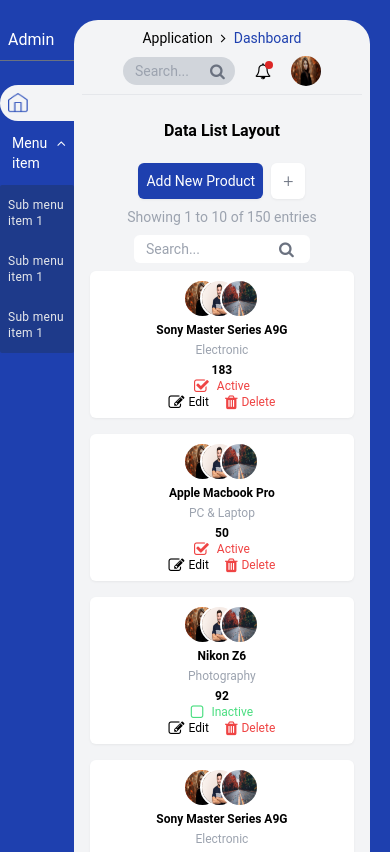
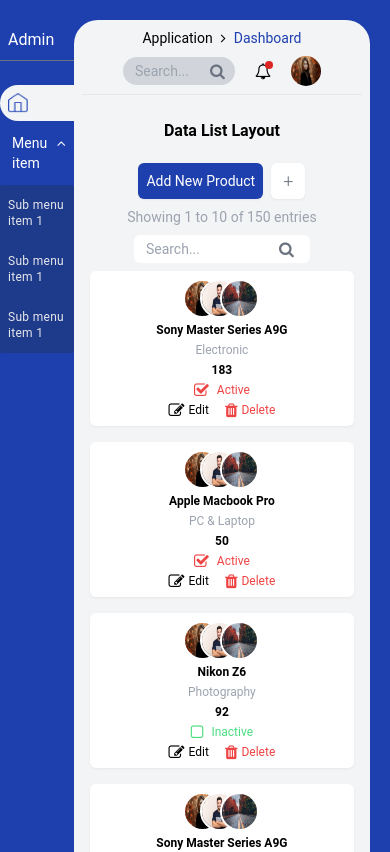
Before and after one commit to Monte-M/pickvibe-task, a Next.js app: page / in a window 390 px wide. Shown: the top 852 px of the page. Built offline with nearby package versions, Linux system fonts and the light colour scheme.

Commit message:
small margin fix

```diff
--- a/components/Dashboard/SingleItem.jsx
+++ b/components/Dashboard/SingleItem.jsx
@@ -40,12 +40,12 @@
         <h2 className='text-xs font-bold'>{item.stock}</h2>
       </div>
       {item.status == 'Active' ? (
-        <div className='text-red-500 flex lg:w-24 lg:pl-1'>
+        <div className='text-red-500 flex lg:w-24 lg:pl-1 my-1'>
           <i className='fa fa-check-square-o mr-2'></i>
           <h2 className='text-xs text-red-500'>Active</h2>
         </div>
       ) : (
-        <div className='text-green-400 flex lg:w-24 lg:pl-1'>
+        <div className='text-green-400 flex lg:w-24 lg:pl-1 my-1'>
           <i className='fa fa-square-o mr-2'></i>
           <h2 className='text-xs text-green-400'>Inactive</h2>
         </div>
```
